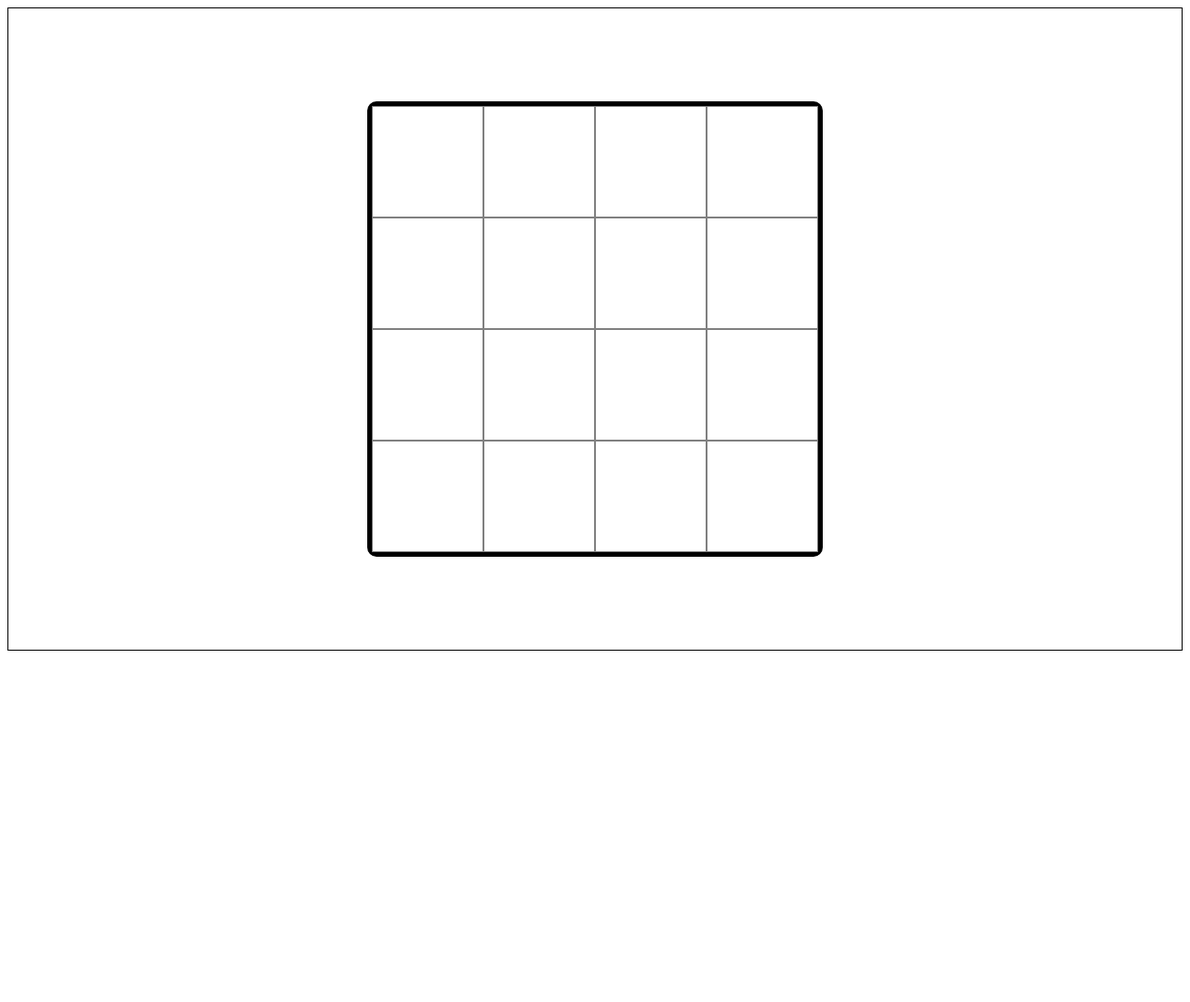
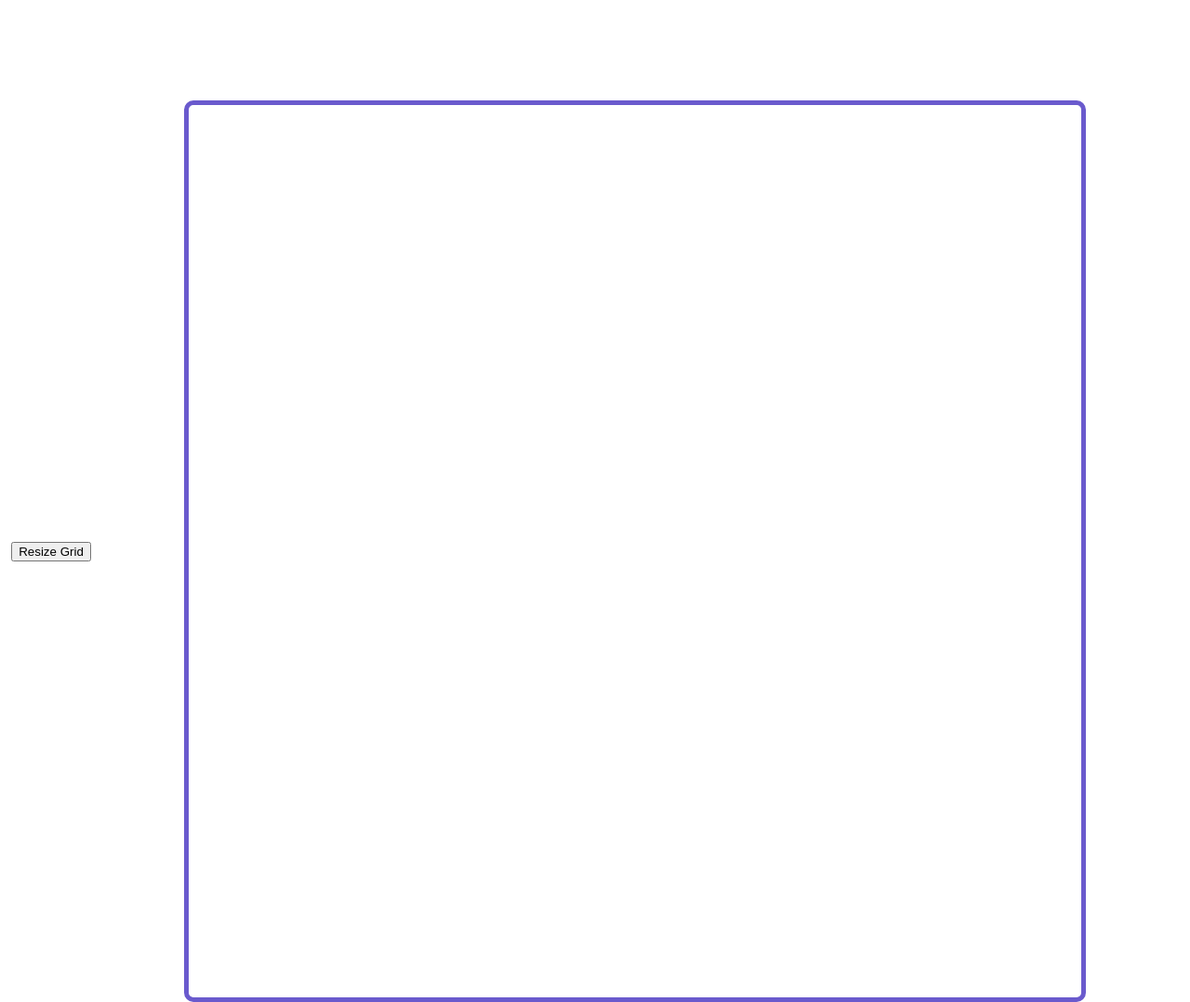
Before and after one commit to noah-peter-king/Etch-A-Sketch-Odin, a plain HTML site: page index.html in a window 1280 px wide. Shown: the whole page at 93% size. Before the commit the page ends 800 px from the top, so only its background shows below. Drawn offline with Linux system fonts and the light colour scheme.

Commit message:
Added remove grid and resize grid functions

```diff
--- a/index.html
+++ b/index.html
@@ -8,6 +8,7 @@
     <script src="script.js" defer></script>
 </head>
 <body>
+    <button id="resize">Resize Grid</button>
     <div class="container">
 
     </div>
--- a/script.js
+++ b/script.js
@@ -1,11 +1,31 @@
 const container = document.querySelector(".container");
+const resize = document.querySelector("#resize")
+resize.addEventListener("click", (event) => {removeGrid()
+  makeGrid(prompt("Resize The Square"))
+});
 
-for (i = 0; i < 16; i++){
-  let square = document.createElement("div");
-  square.classList.add("square");
-  container.appendChild(square);
-  square.addEventListener("mouseover", (event) => {square.classList.add("hover")});
+makeGrid(100);
 
+function makeGrid(side){
+  for (i = 0; i < side*side; i++){
+    if (side > 100){
+      alert("Less than 100 pretty please")
+      break;
+    }
+
+    let square = document.createElement("div");
+    square.classList.add("square");
+    container.appendChild(square);
+    square.addEventListener("mouseover", (event) => {square.classList.add("hover")});
+  }
 }
+function removeGrid(){
+  while (container.hasChildNodes()) {
+    container.removeChild(container.firstChild);
+  }
+}
+
+//square.getElementsByClassName("square").style.height = "960 / 100";
+
 //You could calculate the size of each grid item by getting the width of the container
 //divided by the number of squares in a row I think
--- a/style.css
+++ b/style.css
@@ -1,6 +1,5 @@
 body{
     background-color: white;
-    border: 1px black solid;
     display: flex;
     justify-content: center;
     align-items: center;
@@ -12,21 +11,18 @@ body{
     align-content:center;
     flex-wrap: wrap;
     margin: 100px;
-    height: 480px;
-    width: 480px;
-    border: 5px black solid;
+    height: 960px;
+    width: 960px;
+    border: 5px slateblue solid;
     border-radius: 10px;
 }
 .square {
     aspect-ratio: 1/1;
-    height: 118px;
-    width: 118px;
-    min-height: 46px;
-    min-width: 46px;
+    min-height: 9.6px;
     max-height: 241px;
     max-width: 241px;
-    background-color: white;
-    border: 1px solid grey;
+    /*background-color: white;*/
+    /*border: 1px solid grey; */
 }
 .hover{
     background-color: black;
```
